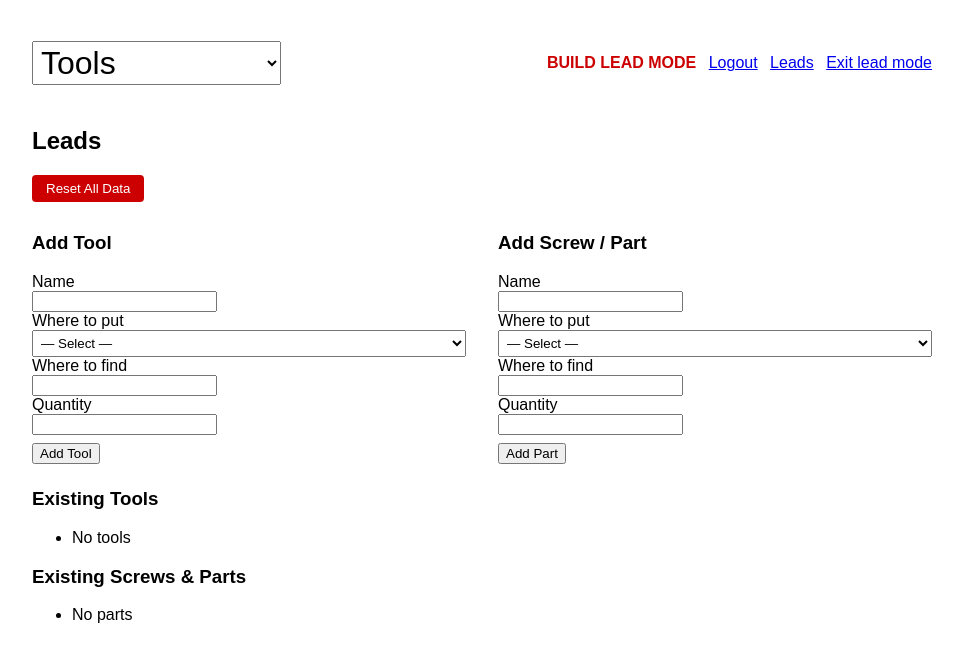
After one commit to thecheetoman/packinglist, a Flask app: page /leads in a window 1280 px wide. The commit adds this page. Shown: the top 662 px of the page, without its empty margins (158-1121 px from the left). Run offline with Flask 3, Linux system fonts and the light colour scheme; a user stored in the database is signed in.

Commit message:
eyadfsadf

```diff
--- a/app.py
+++ b/app.py
@@ -2,6 +2,8 @@ import os
 from datetime import datetime
 from flask import Flask, render_template, request, redirect, url_for, session, flash
 from flask_sqlalchemy import SQLAlchemy
+from sqlalchemy import text
+from functools import wraps
 
 app = Flask(__name__, instance_relative_config=True)
 os.makedirs(app.instance_path, exist_ok=True)
@@ -11,100 +13,226 @@ app.config['SQLALCHEMY_TRACK_MODIFICATIONS'] = False
 app.config['SECRET_KEY'] = os.environ.get('FLASK_SECRET', 'dev-secret')
 ADMIN_PASSWORD = os.environ.get('CHECKLIST_ADMIN_PW', 'changeme')
 
+LOCATIONS = ['Drawer 1', 'Drawer 2', 'Drawer 3', 'Shelf A', 'Shelf B', 'Cabinet', 'Closet', 'Under Bed', 'Other']
+
 db = SQLAlchemy(app)
+
+
+class User(db.Model):
+    id = db.Column(db.Integer, primary_key=True)
+    username = db.Column(db.String(80), unique=True, nullable=False)
 
 
 class Item(db.Model):
     id = db.Column(db.Integer, primary_key=True)
     tool = db.Column(db.String(200), nullable=False)
+    location = db.Column(db.String(100), nullable=True)
     where_to_put = db.Column(db.String(300), nullable=True)
     where_to_find = db.Column(db.String(300), nullable=True)
     quantity = db.Column(db.String(100), nullable=True)
     checked = db.Column(db.Boolean, default=False)
+    checked_by = db.Column(db.String(80), nullable=True)
     created_at = db.Column(db.DateTime, default=datetime.utcnow)
 
-    def to_dict(self):
-        return {
-            'id': self.id,
-            'tool': self.tool,
-            'where_to_put': self.where_to_put,
-            'where_to_find': self.where_to_find,
-            'quantity': self.quantity,
-            'checked': self.checked,
-        }
+
+class Part(db.Model):
+    id = db.Column(db.Integer, primary_key=True)
+    tool = db.Column(db.String(200), nullable=False)
+    location = db.Column(db.String(100), nullable=True)
+    where_to_put = db.Column(db.String(300), nullable=True)
+    where_to_find = db.Column(db.String(300), nullable=True)
+    quantity = db.Column(db.String(100), nullable=True)
+    checked = db.Column(db.Boolean, default=False)
+    checked_by = db.Column(db.String(80), nullable=True)
+    created_at = db.Column(db.DateTime, default=datetime.utcnow)
 
 
-def init_db():
-    with app.app_context():
+_db_initialized = False
+
+
+def migrate_db():
+    global _db_initialized
+    if _db_initialized:
+        return
+    import sqlalchemy as sa
+    inspector = sa.inspect(db.engine)
+    tables = inspector.get_table_names()
+
+    if 'user' not in tables:
         db.create_all()
+        _db_initialized = True
+        return
+
+    user_columns = [c['name'] for c in inspector.get_columns('user')]
+    if 'password_hash' in user_columns:
+        db.session.execute(text('CREATE TABLE user_new (id INTEGER PRIMARY KEY, username VARCHAR(80) UNIQUE NOT NULL)'))
+        db.session.execute(text('INSERT INTO user_new (id, username) SELECT id, username FROM user'))
+        db.session.execute(text('DROP TABLE user'))
+        db.session.execute(text('ALTER TABLE user_new RENAME TO user'))
+        db.session.commit()
+
+    item_columns = [c['name'] for c in inspector.get_columns('item')]
+    if 'checked_by' not in item_columns:
+        db.session.execute(text('ALTER TABLE item ADD COLUMN checked_by VARCHAR(80)'))
+        db.session.commit()
+    if 'location' not in item_columns:
+        db.session.execute(text('ALTER TABLE item ADD COLUMN location VARCHAR(100)'))
+        db.session.commit()
+
+    if 'part' not in tables:
+        db.create_all()
+
+    _db_initialized = True
 
 
 @app.before_request
 def ensure_db():
-    init_db()
+    migrate_db()
+
+
+def login_required(f):
+    @wraps(f)
+    def wrapper(*args, **kwargs):
+        if 'username' not in session:
+            return redirect(url_for('join'))
+        return f(*args, **kwargs)
+    return wrapper
+
+
+@app.route('/join', methods=['GET', 'POST'])
+def join():
+    if request.method == 'POST':
+        username = request.form.get('username', '').strip()
+        if not username:
+            flash('Username is required', 'error')
+            return render_template('join.html')
+        user = User.query.filter_by(username=username).first()
+        if not user:
+            user = User(username=username)
+            db.session.add(user)
+            db.session.commit()
+        session['username'] = username
+        if not session.get('admin'):
+            session['admin'] = False
+        return redirect(url_for('index'))
+    return render_template('join.html')
+
+
+@app.route('/logout')
+def user_logout():
+    session.pop('username', None)
+    return redirect(url_for('join'))
+
+
+@app.route('/mode', methods=['POST'])
+@login_required
+def set_mode():
+    mode = request.form.get('mode', 'tools')
+    if mode in ('tools', 'parts'):
+        session['mode'] = mode
+    return redirect(url_for('index'))
 
 
 @app.route('/')
+@login_required
 def index():
-    items = Item.query.order_by(Item.checked.asc(), Item.created_at.asc()).all()
-    return render_template('index.html', items=items)
+    mode = session.get('mode', 'tools')
+    if mode == 'parts':
+        items = Part.query.order_by(Part.checked.asc(), Part.created_at.asc()).all()
+    else:
+        items = Item.query.order_by(Item.checked.asc(), Item.created_at.asc()).all()
+    return render_template('index.html', items=items, mode=mode)
+
+
+@app.route('/item/<int:item_id>')
+@login_required
+def item_detail(item_id):
+    mode = session.get('mode', 'tools')
+    if mode == 'parts':
+        item = Part.query.get_or_404(item_id)
+    else:
+        item = Item.query.get_or_404(item_id)
+    location_image = None
+    if item.location:
+        for ext in ('png', 'jpg', 'jpeg', 'webp', 'gif'):
+            path = os.path.join(app.static_folder, 'images', 'locations', f'{item.location}.{ext}')
+            if os.path.exists(path):
+                location_image = f'images/locations/{item.location}.{ext}'
+                break
+    return render_template('item_detail.html', item=item, locations=LOCATIONS, mode=mode, location_image=location_image)
 
 
 @app.route('/toggle/<int:item_id>', methods=['POST'])
+@login_required
 def toggle(item_id):
-    item = Item.query.get_or_404(item_id)
+    mode = session.get('mode', 'tools')
+    if mode == 'parts':
+        item = Part.query.get_or_404(item_id)
+    else:
+        item = Item.query.get_or_404(item_id)
     item.checked = not item.checked
+    item.checked_by = session.get('username') if item.checked else None
     db.session.commit()
     return redirect(url_for('index'))
 
 
-@app.route('/admin/login', methods=['GET', 'POST'])
-def login():
+@app.route('/leads/login', methods=['GET', 'POST'])
+def leads_login():
     if request.method == 'POST':
         pw = request.form.get('password', '')
         if pw == ADMIN_PASSWORD:
             session['admin'] = True
-            return redirect(url_for('admin'))
+            return redirect(url_for('leads'))
         flash('Invalid password', 'error')
-    return render_template('login.html')
+    return render_template('leads_login.html')
 
 
-@app.route('/admin/logout')
-def logout():
+@app.route('/leads/logout')
+def leads_logout():
     session.pop('admin', None)
     return redirect(url_for('index'))
 
 
 def admin_required(f):
-    from functools import wraps
-
     @wraps(f)
     def wrapper(*args, **kwargs):
         if not session.get('admin'):
-            return redirect(url_for('login'))
+            return redirect(url_for('leads_login'))
         return f(*args, **kwargs)
-
     return wrapper
 
 
-@app.route('/admin', methods=['GET', 'POST'])
+@app.route('/leads', methods=['GET', 'POST'])
 @admin_required
-def admin():
+def leads():
     if request.method == 'POST':
+        kind = request.form.get('kind', 'tool')
         tool = request.form.get('tool')
-        where_to_put = request.form.get('where_to_put')
+        location = request.form.get('location')
         where_to_find = request.form.get('where_to_find')
         quantity = request.form.get('quantity')
         if not tool:
-            flash('Tool name is required', 'error')
+            flash('Name is required', 'error')
         else:
-            item = Item(tool=tool, where_to_put=where_to_put, where_to_find=where_to_find, quantity=quantity)
+            Model = Part if kind == 'part' else Item
+            item = Model(tool=tool, location=location, where_to_find=where_to_find, quantity=quantity)
             db.session.add(item)
             db.session.commit()
             flash('Item added', 'success')
-            return redirect(url_for('admin'))
+            return redirect(url_for('leads'))
     items = Item.query.order_by(Item.created_at.desc()).all()
-    return render_template('admin.html', items=items)
+    parts = Part.query.order_by(Part.created_at.desc()).all()
+    return render_template('leads.html', items=items, parts=parts, locations=LOCATIONS)
+
+
+@app.route('/leads/reset', methods=['POST'])
+@admin_required
+def leads_reset():
+    Item.query.delete()
+    Part.query.delete()
+    db.session.commit()
+    flash('All tools and parts cleared. Usernames preserved.', 'success')
+    return redirect(url_for('leads'))
 
 
 if __name__ == '__main__':
--- a/templates/base.html
+++ b/templates/base.html
@@ -6,7 +6,7 @@
     <title>Checklist</title>
     <style>
       body{font-family: Arial, sans-serif; max-width:900px;margin:20px auto;padding:0 16px}
-      header{display:flex;justify-content:space-between;align-items:center}
+      header{display:flex;justify-content:space-between;align-items:center;flex-wrap:wrap}
       .item{border-bottom:1px solid #eee;padding:8px 0}
       .checked{opacity:0.6;text-decoration:line-through}
       form.inline{display:inline}
@@ -17,10 +17,33 @@
   </head>
   <body>
     <header>
-      <h1><a href="/">Checklist</a></h1>
+      <h1>
+        {% if session.username %}
+        <form action="/mode" method="post" style="display:inline">
+          <select name="mode" onchange="this.form.submit()" style="font-size:1em;padding:2px 4px">
+            <option value="tools" {% if session.get('mode','tools')=='tools' %}selected{% endif %}>Tools</option>
+            <option value="parts" {% if session.get('mode','tools')=='parts' %}selected{% endif %}>Screws &amp; Parts</option>
+          </select>
+        </form>
+        {% else %}
+          Checklist
+        {% endif %}
+      </h1>
       <nav>
-        <a href="/admin">Admin</a>
-        <a href="/admin/logout" style="margin-left:8px">Logout</a>
+        {% if session.username %}
+          {% if session.get('admin') %}
+            <span style="font-weight:bold;color:#c00">BUILD LEAD MODE</span>
+          {% else %}
+            <span>{{ session.username }}</span>
+          {% endif %}
+          <a href="/logout" style="margin-left:8px">Logout</a>
+          {% if session.get('admin') %}
+            <a href="/leads" style="margin-left:8px">Leads</a>
+            <a href="/leads/logout" style="margin-left:8px">Exit lead mode</a>
+          {% else %}
+            <a href="/leads/login" style="margin-left:8px">Leads</a>
+          {% endif %}
+        {% endif %}
       </nav>
     </header>
     {% with messages = get_flashed_messages(with_categories=true) %}
--- /dev/null
+++ b/templates/leads.html
@@ -0,0 +1,57 @@
+{% extends 'base.html' %}
+{% block content %}
+
+<h2>Leads</h2>
+
+<form action="/leads/reset" method="post" onsubmit="return confirm('Delete all tools and parts? Usernames will be kept.')" style="margin-bottom:12px">
+  <button type="submit" style="background:#c00;color:#fff;border:none;padding:6px 14px;border-radius:4px;cursor:pointer">Reset All Data</button>
+</form>
+
+<div style="display:flex;gap:32px;flex-wrap:wrap">
+  <div style="flex:1;min-width:280px">
+    <h3>Add Tool</h3>
+    <form method="post">
+      <input type="hidden" name="kind" value="tool">
+      <div><label>Name<br><input name="tool" required></label></div>
+      <div><label>Where to put<br>
+        <select name="location" style="width:100%;padding:4px">
+          <option value="">— Select —</option>
+          {% for loc in locations %}<option value="{{ loc }}">{{ loc }}</option>{% endfor %}
+        </select></label></div>
+      <div><label>Where to find<br><input name="where_to_find"></label></div>
+      <div><label>Quantity<br><input name="quantity"></label></div>
+      <div style="margin-top:8px"><button type="submit">Add Tool</button></div>
+    </form>
+  </div>
+
+  <div style="flex:1;min-width:280px">
+    <h3>Add Screw / Part</h3>
+    <form method="post">
+      <input type="hidden" name="kind" value="part">
+      <div><label>Name<br><input name="tool" required></label></div>
+      <div><label>Where to put<br>
+        <select name="location" style="width:100%;padding:4px">
+          <option value="">— Select —</option>
+          {% for loc in locations %}<option value="{{ loc }}">{{ loc }}</option>{% endfor %}
+        </select></label></div>
+      <div><label>Where to find<br><input name="where_to_find"></label></div>
+      <div><label>Quantity<br><input name="quantity"></label></div>
+      <div style="margin-top:8px"><button type="submit">Add Part</button></div>
+    </form>
+  </div>
+</div>
+
+<h3 style="margin-top:24px">Existing Tools</h3>
+<ul>
+  {% for it in items %}
+    <li><a href="/item/{{it.id}}">{{it.tool}}</a> — {{it.quantity}} — {% if it.location %}<strong>{{it.location}}</strong>{% endif %} {{it.where_to_put}} — {{it.where_to_find}}</li>
+  {% else %}<li>No tools</li>{% endfor %}
+</ul>
+
+<h3>Existing Screws &amp; Parts</h3>
+<ul>
+  {% for p in parts %}
+    <li><a href="/item/{{p.id}}">{{p.tool}}</a> — {{p.quantity}} — {% if p.location %}<strong>{{p.location}}</strong>{% endif %} {{p.where_to_put}} — {{p.where_to_find}}</li>
+  {% else %}<li>No parts</li>{% endfor %}
+</ul>
+{% endblock %}
--- a/templates/login.html
+++ b/templates/leads_login.html
@@ -1,7 +1,7 @@
 {% extends 'base.html' %}
 
 {% block content %}
-  <h2>Admin login</h2>
+  <h2>Leads login</h2>
   <form method="post">
     <div>
       <label>Password<br><input type="password" name="password"></label>
```
Also changed, not shown: templates/admin.html (deleted, +0 -31 lines), templates/index.html (+12 -8 lines), templates/item_detail.html (added, +31 -0 lines), templates/join.html (added, +13 -0 lines), README.md, instance/checklist.db, static/images/locations/Drawer 1.jpg (added), 1 other file.
